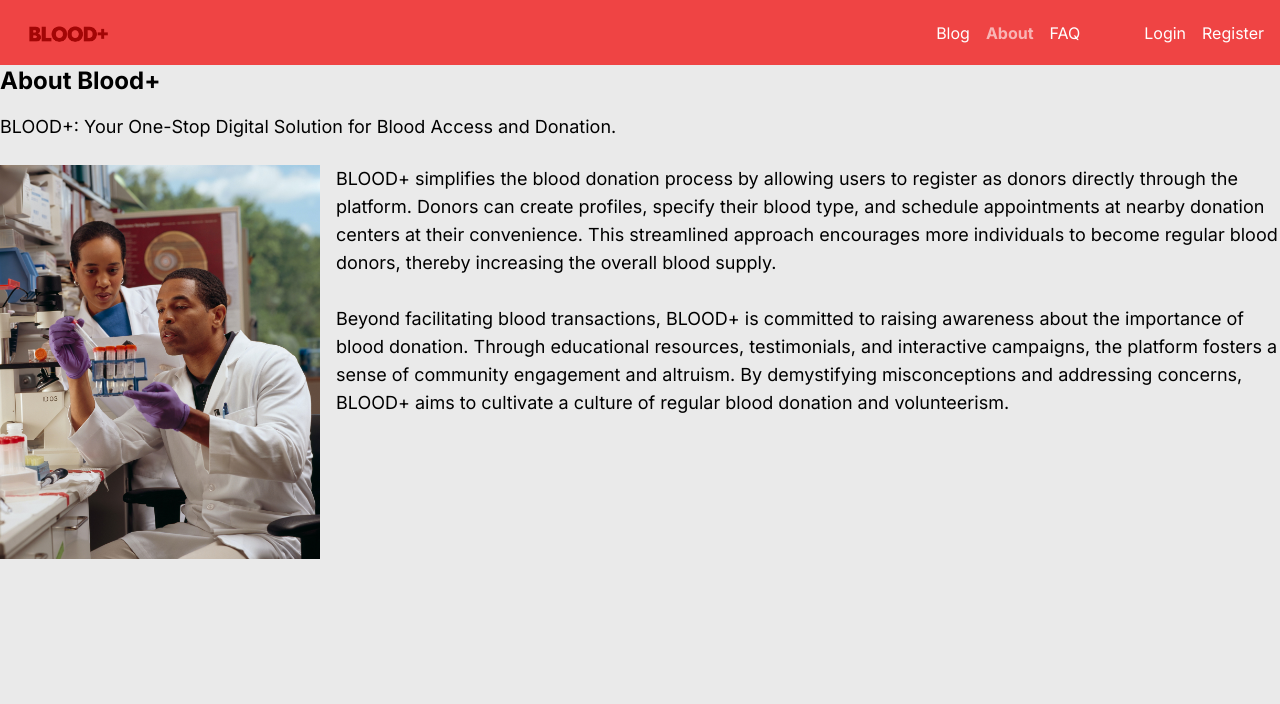
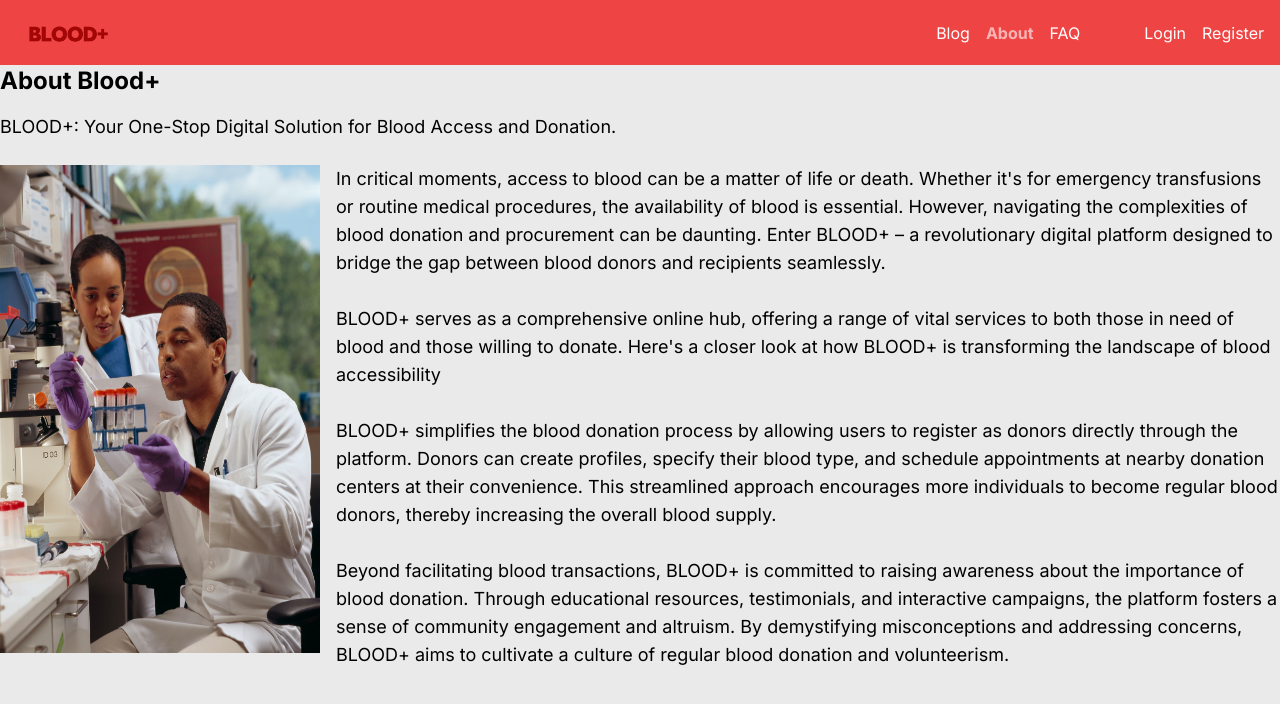
Before and after one commit to Yantiomene/blood-, a Next.js app in the folder client/: page /about in a window 1280 px wide. Shown: the top 704 px of the page. Built offline with nearby package versions, Linux system fonts and the light colour scheme; no server answers.

Commit message:
updated ABOUT page

```diff
--- a/client/app/about/page.tsx
+++ b/client/app/about/page.tsx
@@ -13,15 +13,23 @@ export default function AboutPage() {
             <div className="flex"> {/* Added a flex container */}
                 <img src="/blood_research.jpg" alt="Blood Research" className="mr-4" style={{ width: '25%', height: 'auto', float: 'left', marginRight: '1rem', marginBottom: '1rem' }} /> {/* Image added with a quarter of the size */}
                 <p className="text-lg">
-                    BLOOD+ simplifies the blood donation process by allowing users to register as donors directly through the platform. Donors can create profiles, specify their blood type, and schedule appointments at nearby donation centers at their convenience. This streamlined approach encourages more individuals to become regular blood donors, thereby increasing the overall blood supply.
-
+		In critical moments, access to blood can be a matter of life or death. Whether it's for emergency transfusions or routine medical procedures, the availability of blood is essential. However, navigating the complexities of blood donation and procurement can be daunting. Enter BLOOD+ – a revolutionary digital platform designed to bridge the gap between blood donors and recipients seamlessly.
                     <br />
 
 		    <br />
 
-                    Beyond facilitating blood transactions, BLOOD+ is committed to raising awareness about the importance of blood donation. Through educational resources, testimonials, and interactive campaigns, the platform fosters a sense of community engagement and altruism. By demystifying misconceptions and addressing concerns, BLOOD+ aims to cultivate a culture of regular blood donation and volunteerism.
+		BLOOD+ serves as a comprehensive online hub, offering a range of vital services to both those in need of blood and those willing to donate. Here's a closer look at how BLOOD+ is transforming the landscape of blood accessibility
 
-                </p>
+		    <br />
+
+		    <br />
+		   BLOOD+ simplifies the blood donation process by allowing users to register as donors directly through the platform. Donors can create profiles, specify their blood type, and schedule appointments at nearby donation centers at their convenience. This streamlined approach encourages more individuals to become regular blood donors, thereby increasing the overall blood supply.
+
+	          <br />
+
+		  <br />
+		  Beyond facilitating blood transactions, BLOOD+ is committed to raising awareness about the importance of blood donation. Through educational resources, testimonials, and interactive campaigns, the platform fosters a sense of community engagement and altruism. By demystifying misconceptions and addressing concerns, BLOOD+ aims to cultivate a culture of regular blood donation and volunteerism.
+		    </p>
             </div>
             <br />
 	    <br />
```
